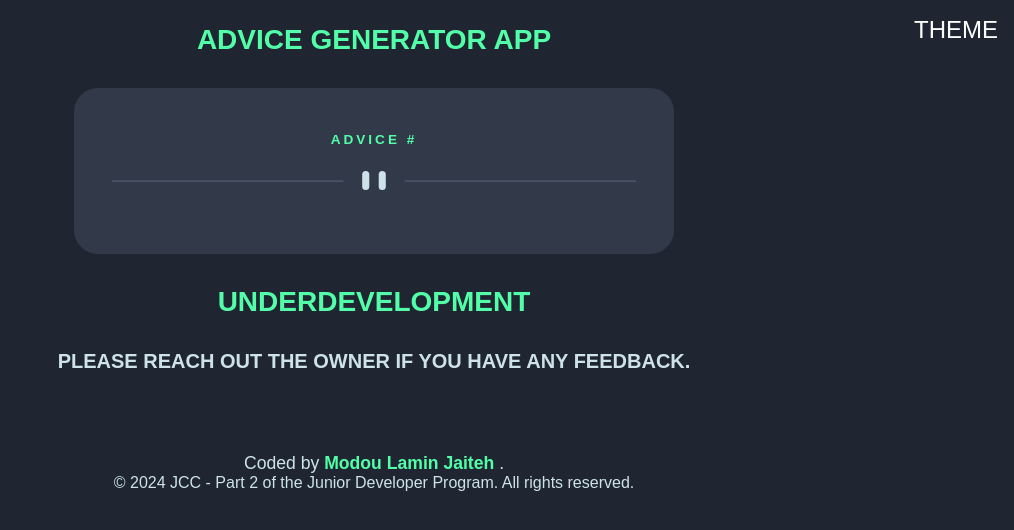
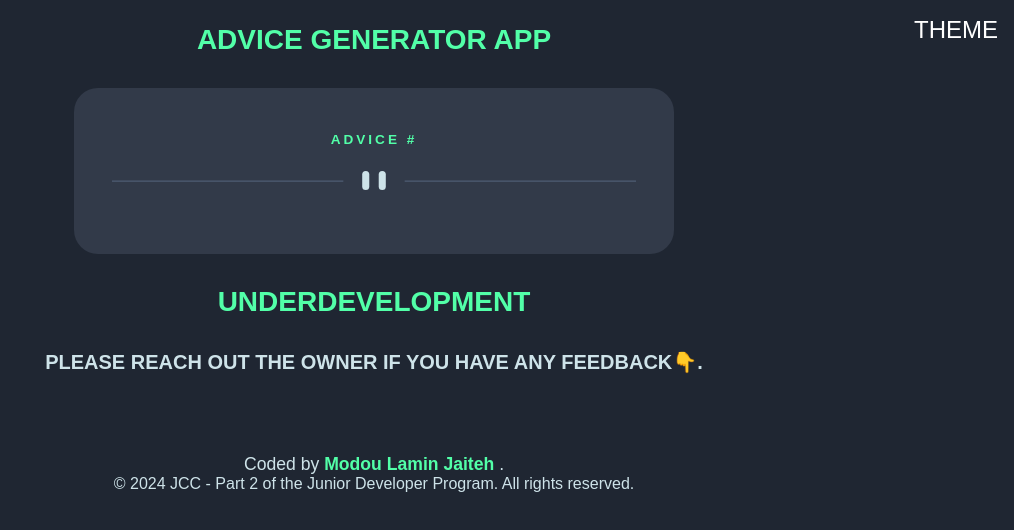
Before and after one commit to modouljaiteh24/Advice-Generator-App, a React (Vite) app: page / in a window 1280 px wide. Shown: the top 530 px of the page, without its empty margins (266-1280 px from the left). Built offline with nearby package versions, Linux system fonts and the light colour scheme; no server answers.

Commit message:
Update App.jsx

```diff
--- a/src/App.jsx
+++ b/src/App.jsx
@@ -76,7 +76,7 @@ function App() {
         <div className="under-development">
           <h1>UnderDevelopment</h1>
           <p className="under-development-text">
-            Please reach out the owner if you have any feedback.
+            Please reach out the owner if you have any feedback👇.
           </p>
         </div>
       </main>
```
